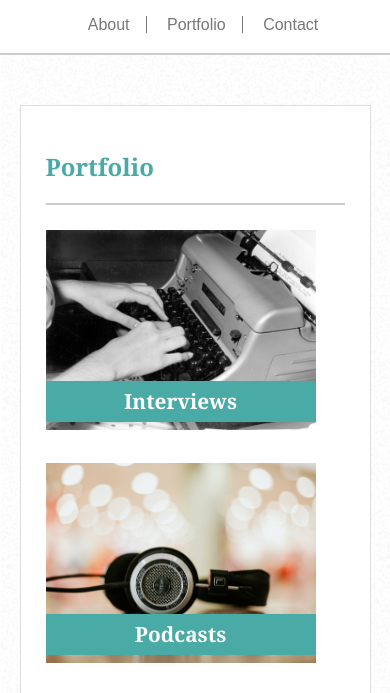
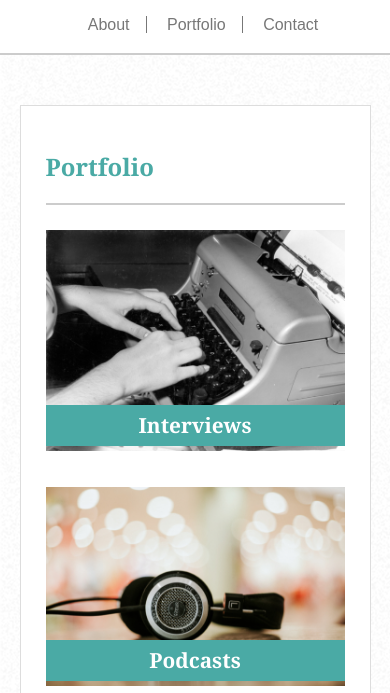
Before and after one commit to leticiaroncero/Responsive-Portfolio, a plain HTML site: page portfolio.html in a window 390 px wide. Shown: the part 91-784 px from the top of the page. Drawn offline with Linux system fonts and the light colour scheme.

Commit message:
final styling for 640px

```diff
--- a/assets/css/style.css
+++ b/assets/css/style.css
@@ -117,7 +117,6 @@ h3 {
 
 img {
     width: 100%;
-    height: 100%;
     object-fit: cover;
 }
 
@@ -192,10 +191,6 @@ img {
     }
     section {
         width: 90%;
-        height: 90%;
-        margin: auto;
-        margin-top: 50px;
-        margin-bottom: 120px;
     }
     .main-content {
         padding-bottom: 25px;
@@ -205,4 +200,8 @@ img {
         height: auto;
         margin-bottom: 25px;
     }
+    .project-box {
+        width: 100%;
+        height: auto;
+    }
 }
```
